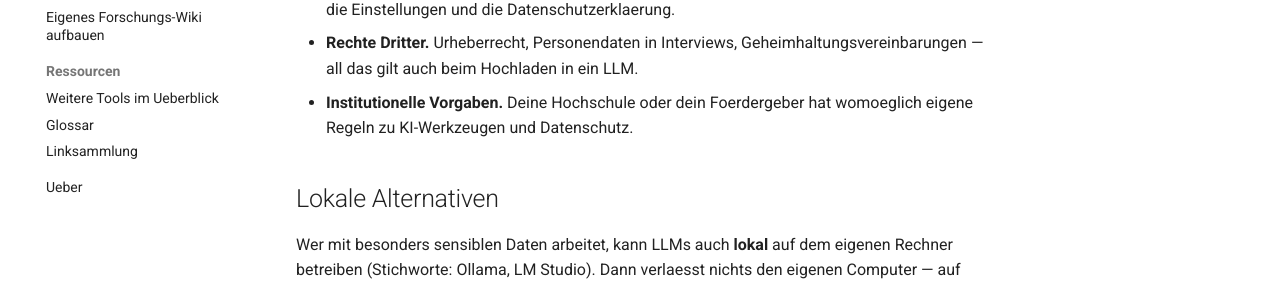
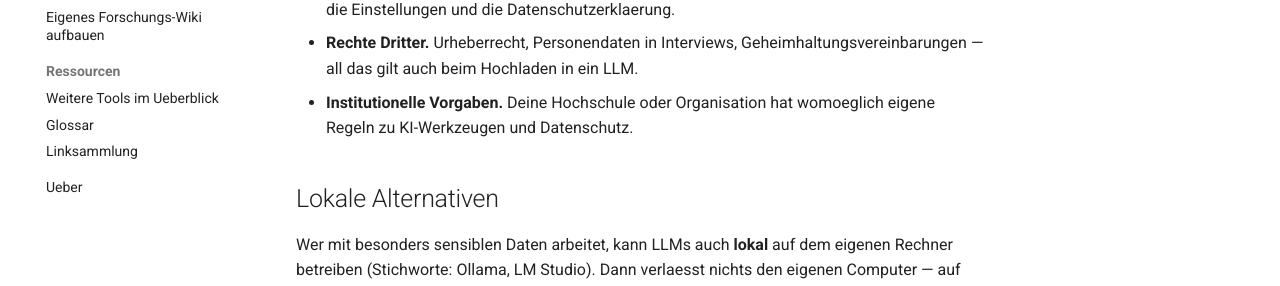
Before and after one commit to maxandul/research-mit-llms, an MkDocs documentation site: the page built from docs/grundlagen/datenschutz.md, in a window 1280 px wide and 1127 px high. Shown: the part 534-820 px from the top of the window. Built offline with MkDocs 1.6.1 and Material for MkDocs 9.7.7, drawn with Linux system fonts in a browser that asks for light colours.

Commit message:
Update institutional guidelines wording for clarity

```diff
--- a/docs/grundlagen/datenschutz.md
+++ b/docs/grundlagen/datenschutz.md
@@ -17,7 +17,7 @@ sensiblen Quellen.
   abzuschalten. Pruefe die Einstellungen und die Datenschutzerklaerung.
 - **Rechte Dritter.** Urheberrecht, Personendaten in Interviews,
   Geheimhaltungsvereinbarungen — all das gilt auch beim Hochladen in ein LLM.
-- **Institutionelle Vorgaben.** Deine Hochschule oder dein Foerdergeber hat
+- **Institutionelle Vorgaben.** Deine Hochschule oder Organisation hat
   womoeglich eigene Regeln zu KI-Werkzeugen und Datenschutz.
 
 ## Lokale Alternativen
```
